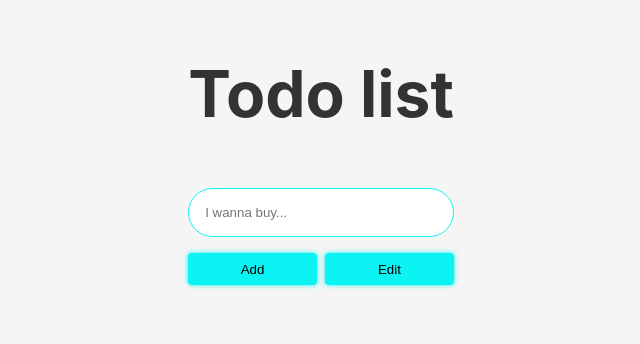
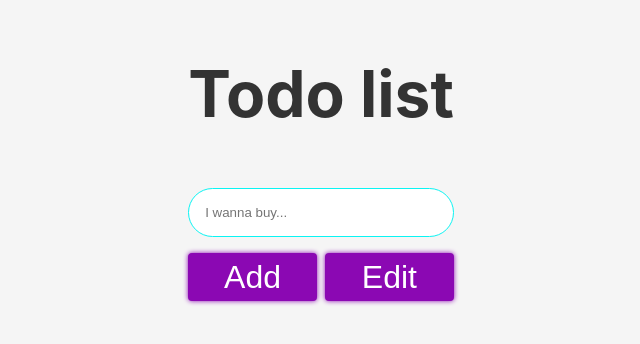
Before and after one commit to Honchar007/todo-react-redux-typescript, a React (Create React App) app: page / in a window 1280 px wide. Shown: the top 344 px of the page, without its empty margins (319-959 px from the left). Built offline with nearby package versions, Linux system fonts and the light colour scheme.

Commit message:
update buton style

```diff
--- a/src/app/components/StyledButton/StyledButton.scss
+++ b/src/app/components/StyledButton/StyledButton.scss
@@ -1,13 +1,15 @@
 .btn {
-  height: 2rem;
+  height: 3rem;
   padding: 0.25rem 0.5rem;
   border: none;
-  background-color: #0bf4f3;
-  box-shadow: 0 0 5px #0bf4f3;
+  background-color: #8b08b3;
+  box-shadow: 0 0 5px #8b08b3;
+  color: white;
+  font-size: 2rem;
   transition: all 0.3s ease;
   border-radius: 0.25rem;
 
   &:hover {
-    box-shadow: 0 0 10px #0bf4f3, 0 0 20px #0bf4f3, 0 0 20px #0bf4f3 inset;
+    box-shadow: 0 0 10px #8b08b3, 0 0 20px #8b08b3, 0 0 20px #8b08b3 inset;
   }
 }
```
